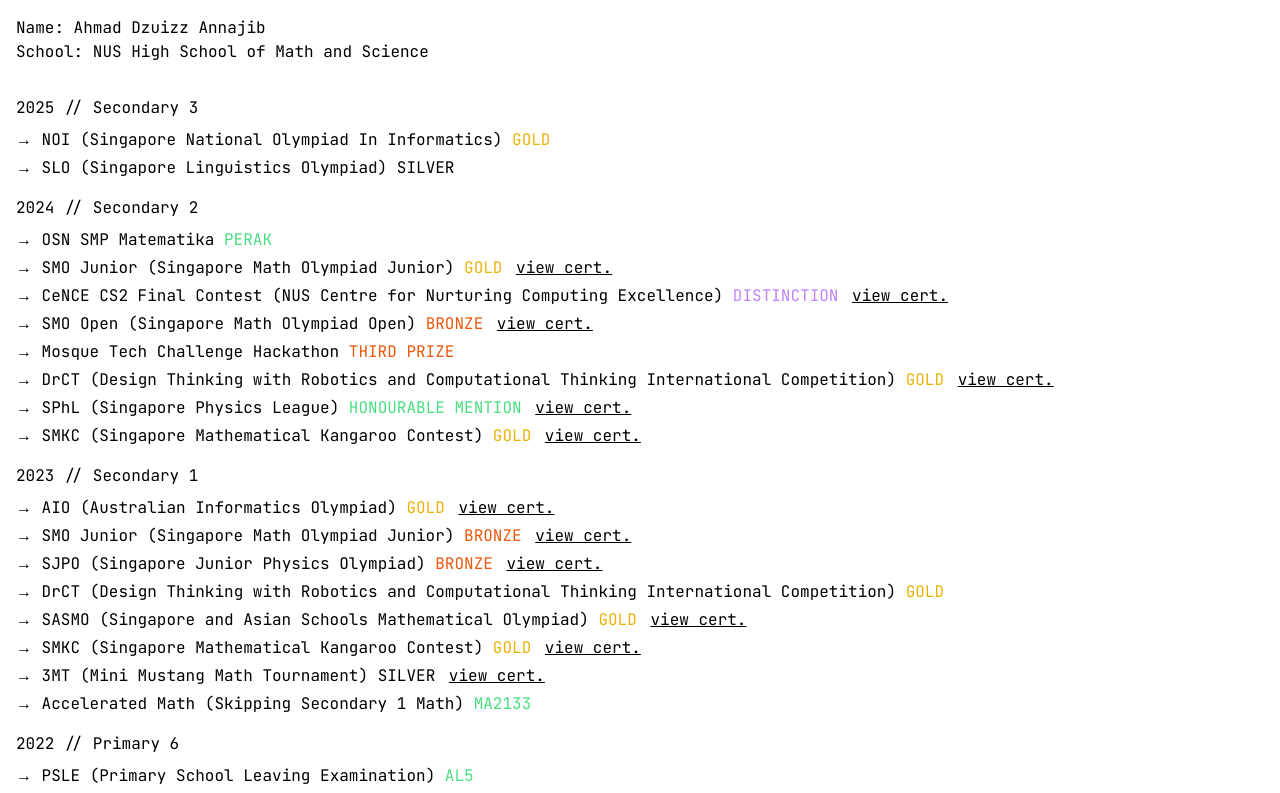
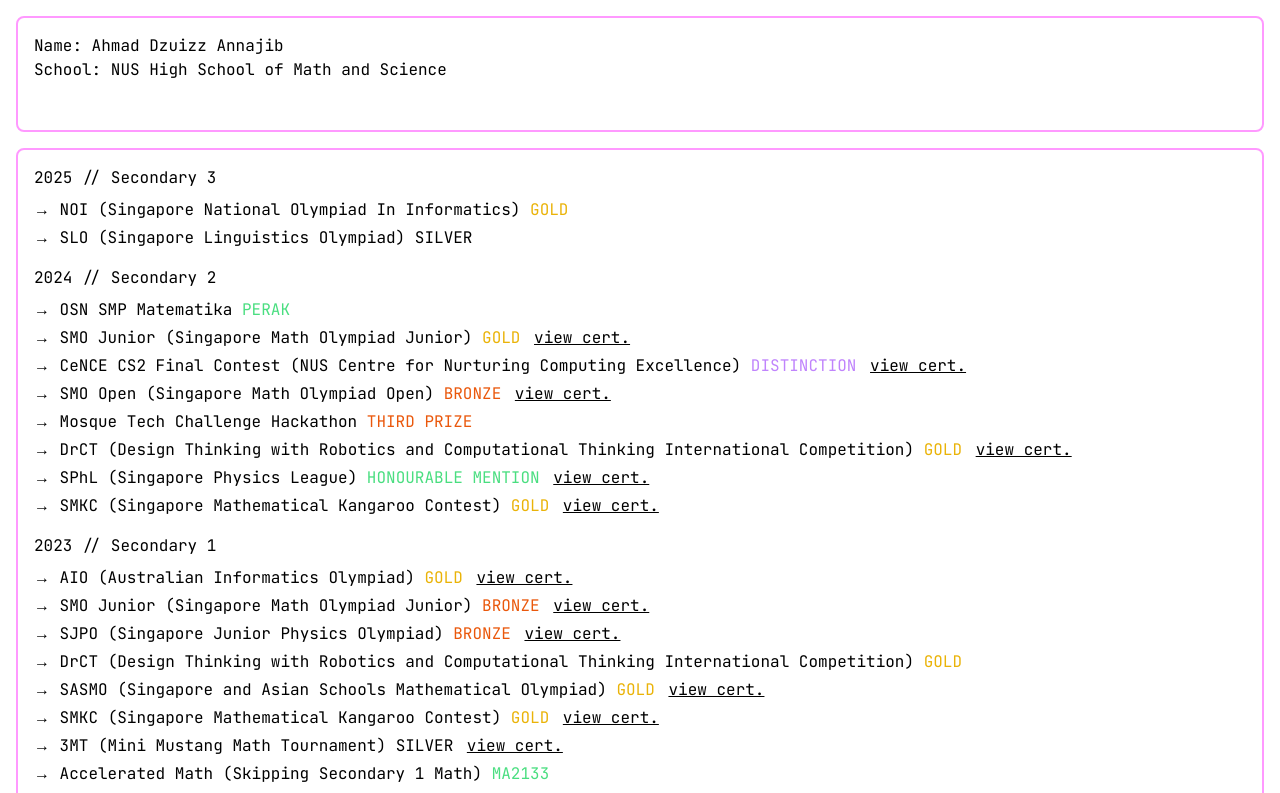
Before and after one commit to dzuizz/my-app, a Next.js app: page / in a window 1280 px wide. Shown: the top 793 px of the page. Built offline with nearby package versions, Linux system fonts and the light colour scheme.

Commit message:
+ RoundedBox wrapper component

```diff
--- /dev/null
+++ b/app/components/RoundedBox.tsx
@@ -0,0 +1,51 @@
+import React, { CSSProperties, ReactNode } from 'react';
+
+interface RoundedBoxProps {
+  children: ReactNode;
+  backgroundColor?: string;
+  accentColor?: string;
+  textColor?: string;
+  padding?: string;
+  borderRadius?: string;
+  borderWidth?: string;
+  width?: string;
+  shadow?: string;
+  className?: string;
+  [key: string]: any;
+}
+
+const RoundedBox: React.FC<RoundedBoxProps> = ({
+  children,
+  backgroundColor = 'inherit',
+  accentColor = 'var(--accent-color, inherit)',
+  textColor = 'inherit',
+  padding = '1rem',
+  borderRadius = 'var(--border-radius, 0.5rem)',
+  borderWidth = 'var(--border-width, 2px)',
+  width = '100%',
+  shadow = 'var(--box-shadow, inherit)',
+  className = '',
+  ...otherProps
+}) => {
+  const boxStyle: CSSProperties = {
+    backgroundColor,
+    color: textColor,
+    padding,
+    borderRadius,
+    border: `${borderWidth} solid ${accentColor}`,
+    width,
+    boxShadow: shadow,
+  };
+
+  return (
+    <div
+      style={boxStyle}
+      className={className}
+      {...otherProps}
+    >
+      {children}
+    </div>
+  );
+};
+
+export default RoundedBox;
--- a/app/globals.css
+++ b/app/globals.css
@@ -5,6 +5,7 @@
 :root {
   --bg-color: #fff;
   --text-color: #000;
+  --accent-color: #f9f;
 }
 
 @media (prefers-color-scheme: dark) {
--- a/app/page.tsx
+++ b/app/page.tsx
@@ -1,18 +1,25 @@
 import Achievements from './components/Achievements';
 import Hero from './components/Hero';
 import Socials from './components/Socials';
+import RoundedBox from './components/RoundedBox';
 
 export default function Home() {
   return (
-    <main className="p-4">
+    <main className="flex flex-col gap-4 p-4">
       {/* Hero */}
-      <Hero />
+      <RoundedBox>
+        <Hero />
+      </RoundedBox>
 
       {/* Achievements */}
-      <Achievements />
+      <RoundedBox>
+        <Achievements />
+      </RoundedBox>
 
       {/* Socials */}
-      <Socials />
+      <RoundedBox>
+        <Socials />
+      </RoundedBox>
 
       {/*<div className="">
         <Terminal />
```
